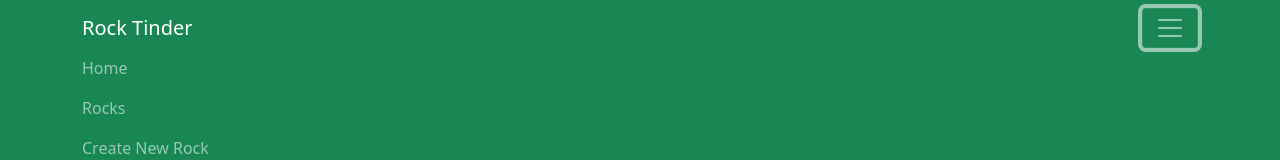
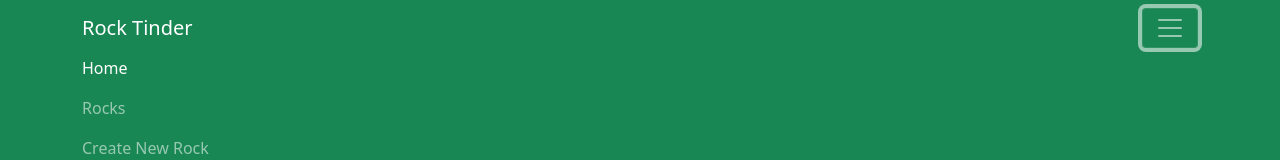
Before and after one commit to learn-academy-2021-charlie/cat-tinder-frontend-conrad-and-alfonso, a React (Create React App) app: page / in a window 1280 px wide. Both pictures are taken after a click on the button 1170 px from the left and 28 px from the top of the page. Shown: the top 160 px of the page. Built offline with nearby package versions, Linux system fonts and the light colour scheme.

Commit message:
changed navlinks to come from react-router-dom, removed hrefs, added onClick toggle for navlinks, added bootstrap classes to navlinks

```diff
--- a/src/components/Header.js
+++ b/src/components/Header.js
@@ -6,9 +6,9 @@ import {
   Navbar,
   NavbarBrand,
   NavbarToggler,
-  NavItem,
-  NavLink
+  NavItem
 } from "reactstrap";
+import { NavLink } from 'react-router-dom'
 
 class Header extends Component {
   constructor(props) {
@@ -36,15 +36,15 @@ class Header extends Component {
             <Collapse isOpen={this.state.isOpen} navbar>
               <Nav className="mr-auto" navbar>
                 <NavItem>
-                  <NavLink href="/">Home</NavLink>
+                  <NavLink onClick={this.toggle} className="nav-link" exact to="/">Home</NavLink>
                 </NavItem>
 
                 <NavItem>
-                  <NavLink href="/rockindex">Rocks</NavLink>
+                  <NavLink onClick={this.toggle} className="nav-link" to="/rockindex">Rocks</NavLink>
                 </NavItem>
 
                 <NavItem>
-                  <NavLink href="/rocknew">Create New Rock</NavLink>
+                  <NavLink onClick={this.toggle} className="nav-link" to="/rocknew">Create New Rock</NavLink>
                 </NavItem>
               </Nav>
             </Collapse>
```
